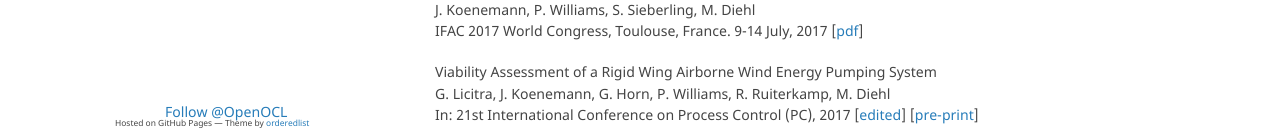
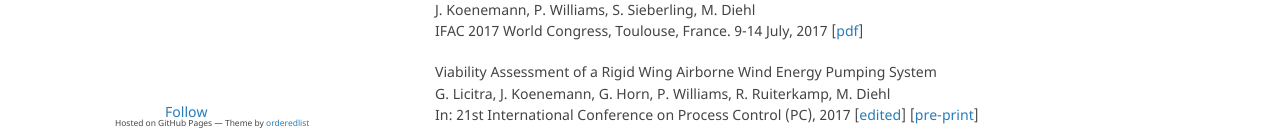
Before and after one commit to OpenOCL/openocl.github.io, a Jekyll site: the page built from index.md, in a window 1280 px wide and 900 px high, scrolled down 615 px. Shown: the part 769-900 px from the top of the window. Built offline with Jekyll 4.4.1, drawn with Linux system fonts in a browser that asks for light colours; some web fonts are replaced; our own code applies the rules of GitHub Pages for plain Markdown files; comment, search, counter and statistics services are not loaded.

Commit message:
Update default.html

```diff
--- a/_layouts/default.html
+++ b/_layouts/default.html
@@ -30,7 +30,7 @@
           <p id="view-on-github"><a href="https://github.com/OpenOCL/OpenOCL">View the Project on GitHub</a></p>
 
           {% if page.title != "API documentation" %}
-          <p><a href="https://twitter.com/OpenOCL?ref_src=twsrc%5Etfw" class="twitter-follow-button" data-show-screen-name="false" data-dnt="true" data-show-count="false">Follow @OpenOCL</a><script async src="https://platform.twitter.com/widgets.js" charset="utf-8"></script></p>
+          <p class="social-buttons"><a href="https://twitter.com/OpenOCL?ref_src=twsrc%5Etfw" class="twitter-follow-button" data-show-screen-name="false" data-dnt="true" data-show-count="false">Follow</a><script async src="https://platform.twitter.com/widgets.js" charset="utf-8"></script></p>
           <div id="header-blog">
             <h4><a href="/blog/"> Blog: </a> </h4>
 
```
